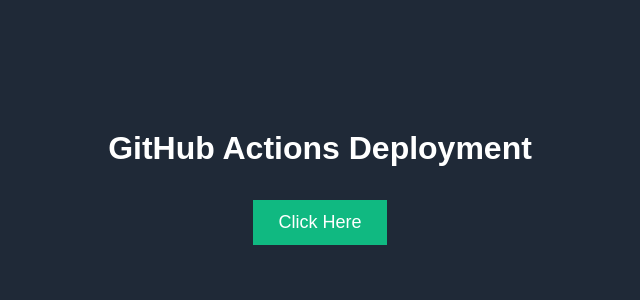
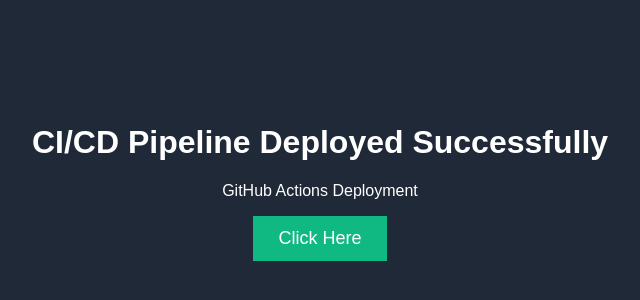
Before and after one commit to Anusha16-GitH/ci-cd-pipeline1, a plain HTML site: page index.html in a window 1280 px wide. Shown: the part 226-526 px from the top of the page, without its empty margins (320-960 px from the left). Drawn offline with Linux system fonts and the light colour scheme.

Commit message:
Update index.html

```diff
--- a/index.html
+++ b/index.html
@@ -9,7 +9,7 @@
 
 <div class="container">
 
-<h1>
+<h1>CI/CD Pipeline Deployed Successfully</h1>
 
 <p>GitHub Actions Deployment</p>
 
```
